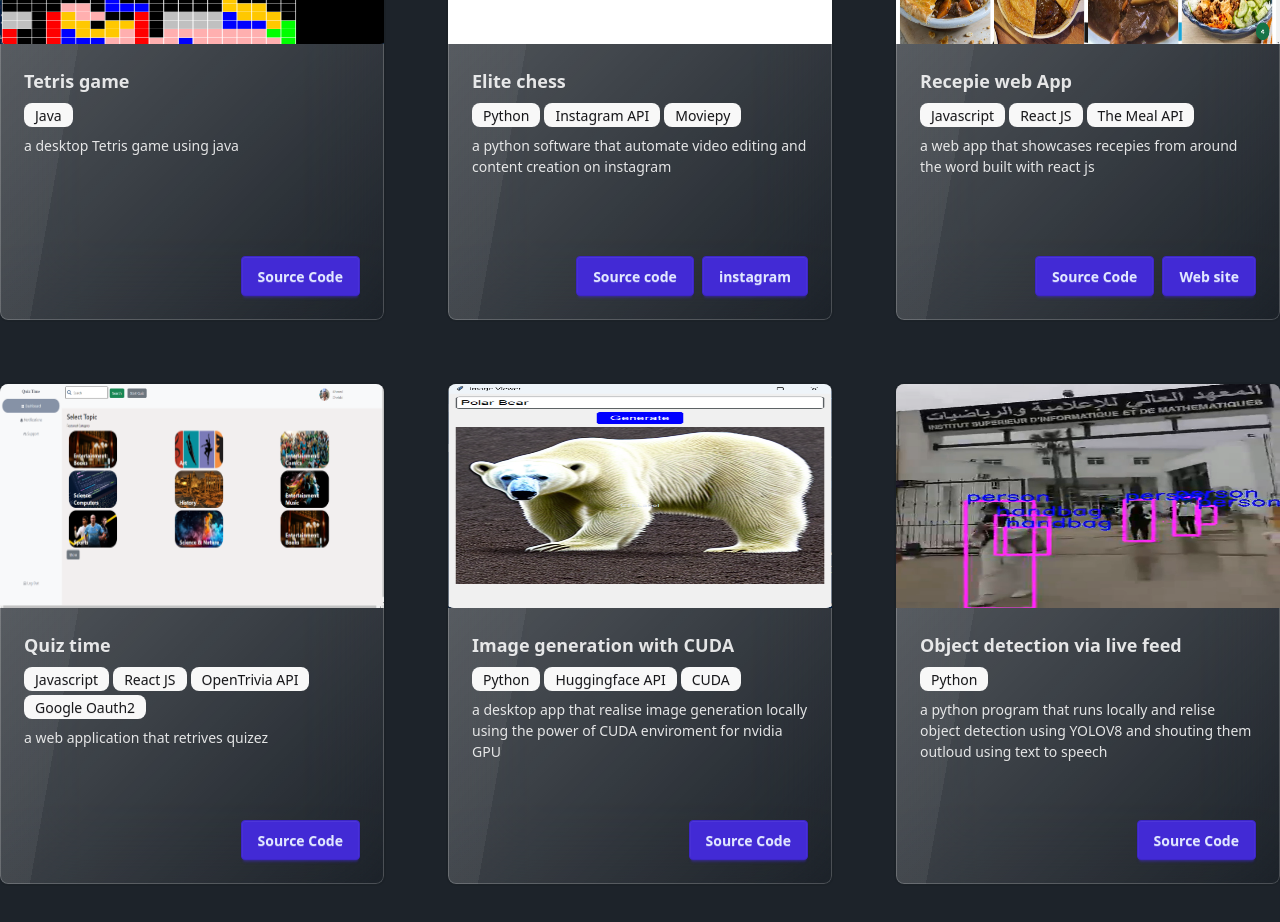
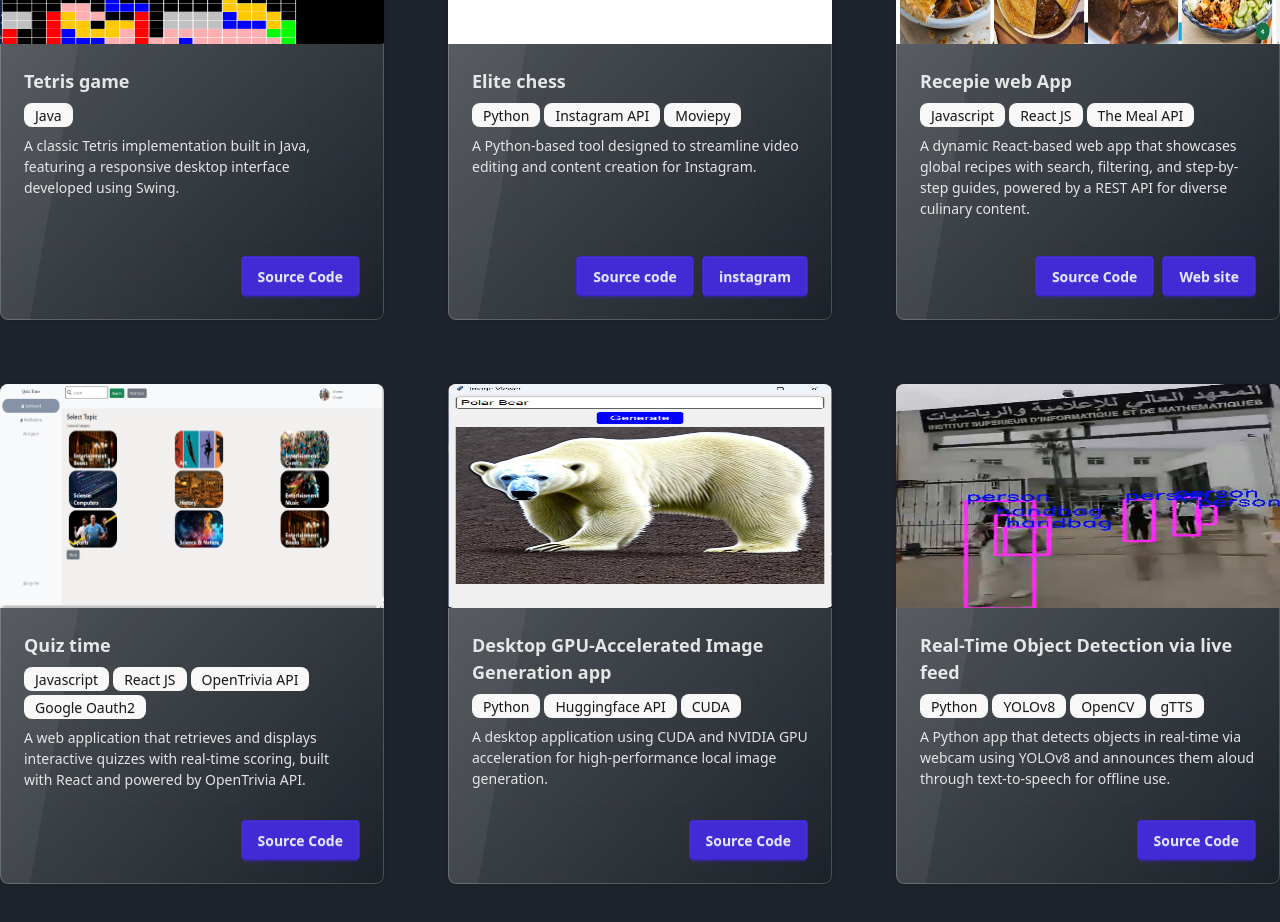
Before and after one commit to Ahmed5827/Personal-protfolio, a Next.js app: page /projects in a window 1280 px wide. Shown: the part 380-1302 px from the top of the page. Built offline with nearby package versions, Linux system fonts and the light colour scheme.

Commit message:
updated the content of projects page

```diff
--- a/src/app/projects/page.tsx
+++ b/src/app/projects/page.tsx
@@ -6,7 +6,8 @@ const Projects = () => {
   const projects = [
     {
       title: "Tetris game",
-      description: "a desktop Tetris game using java",
+      description:
+        "A classic Tetris implementation built in Java, featuring a responsive desktop interface developed using Swing.",
       image: "/tetris.png",
       tags: ["Java"],
       links: [
@@ -19,7 +20,7 @@ const Projects = () => {
     {
       title: "Elite chess",
       description:
-        "a python software that automate video editing and content creation on instagram",
+        "A Python-based tool designed to streamline video editing and content creation for Instagram. ",
       image: "/header.png",
       tags: ["Python", "Instagram API", "Moviepy"],
       links: [
@@ -36,7 +37,7 @@ const Projects = () => {
     {
       title: "Recepie web App",
       description:
-        "a web app that showcases recepies from around the word built with react js",
+        "A dynamic React-based web app that showcases global recipes with search, filtering, and step-by-step guides, powered by a REST API for diverse culinary content.",
       image: "/Recepie.png",
       tags: ["Javascript", "React JS", "The Meal API"],
       links: [
@@ -52,7 +53,7 @@ const Projects = () => {
     },
     {
       title: "Quiz time",
-      description: "a web application that retrives quizez",
+      description: "A web application that retrieves and displays interactive quizzes with real-time scoring, built with React and powered by OpenTrivia API.",
       image: "/Quiz.png",
       tags: ["Javascript", "React JS", "OpenTrivia API", "Google Oauth2"],
       links: [
@@ -63,9 +64,9 @@ const Projects = () => {
       ],
     },
     {
-      title: "Image generation with CUDA",
+      title: "Desktop GPU-Accelerated Image Generation app",
       description:
-        "a desktop app that realise image generation locally using the power of CUDA enviroment for nvidia GPU",
+        "A desktop application using CUDA and NVIDIA GPU acceleration for high-performance local image generation.",
       image: "/Polar.png",
       tags: ["Python", "Huggingface API", "CUDA"],
       links: [
@@ -76,11 +77,11 @@ const Projects = () => {
       ],
     },
     {
-      title: "Object detection via live feed",
+      title: "Real-Time Object Detection via live feed",
       description:
-        "a python program that runs locally and relise object detection using YOLOV8 and shouting them outloud using text to speech",
+        "A Python app that detects objects in real-time via webcam using YOLOv8 and announces them aloud through text-to-speech for offline use.",
       image: "/Yolo.png",
-      tags: ["Python"],
+      tags: ["Python"," YOLOv8", "OpenCV", "gTTS"],
       links: [
         {
           label: "Source Code",
@@ -128,7 +129,12 @@ const Projects = () => {
               <p>{project.description}</p>
               <div className="card-actions justify-end">
                 {project.links.map((link) => (
-                  <a key={link.label} href={link.url} target="_blank" rel="noopener noreferrer">
+                  <a
+                    key={link.label}
+                    href={link.url}
+                    target="_blank"
+                    rel="noopener noreferrer"
+                  >
                     <button className="btn btn-primary">{link.label}</button>
                   </a>
                 ))}
```
